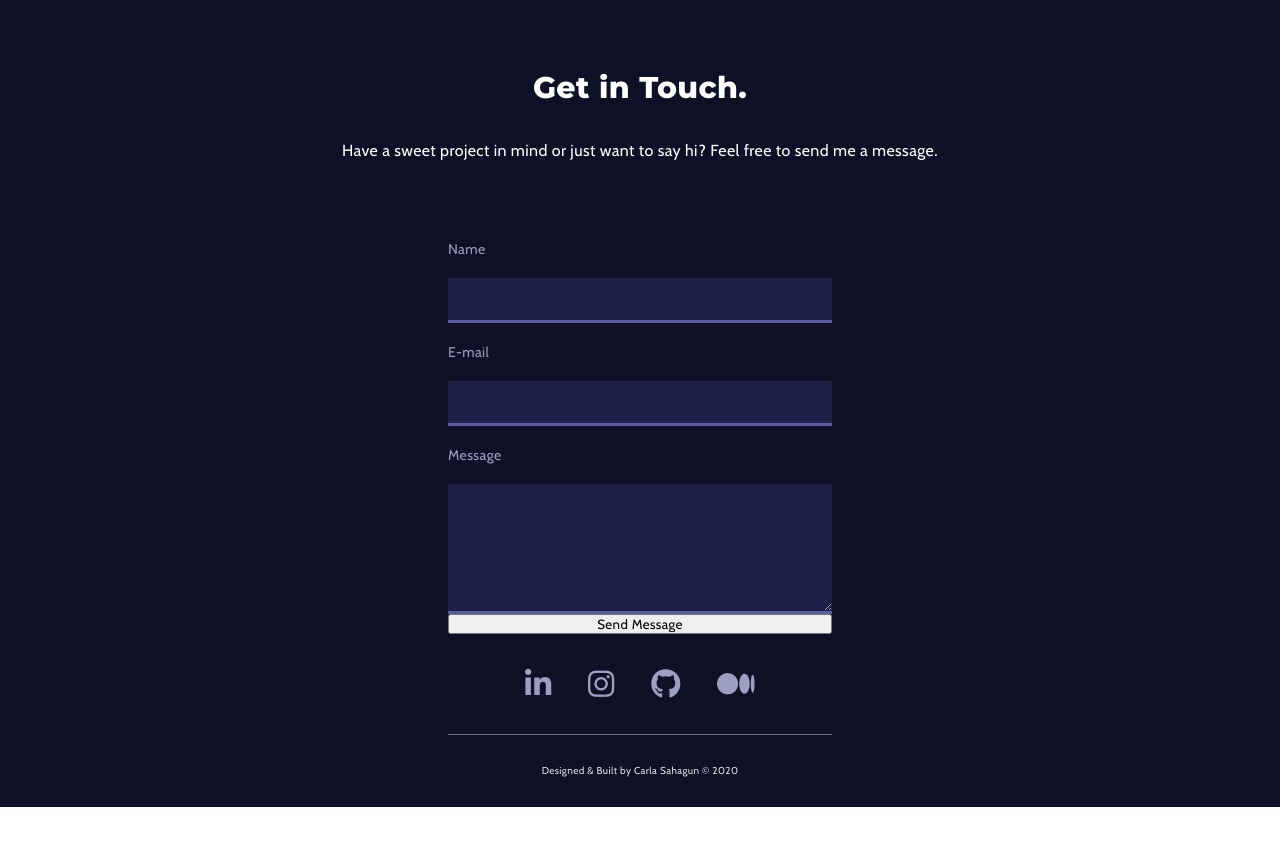
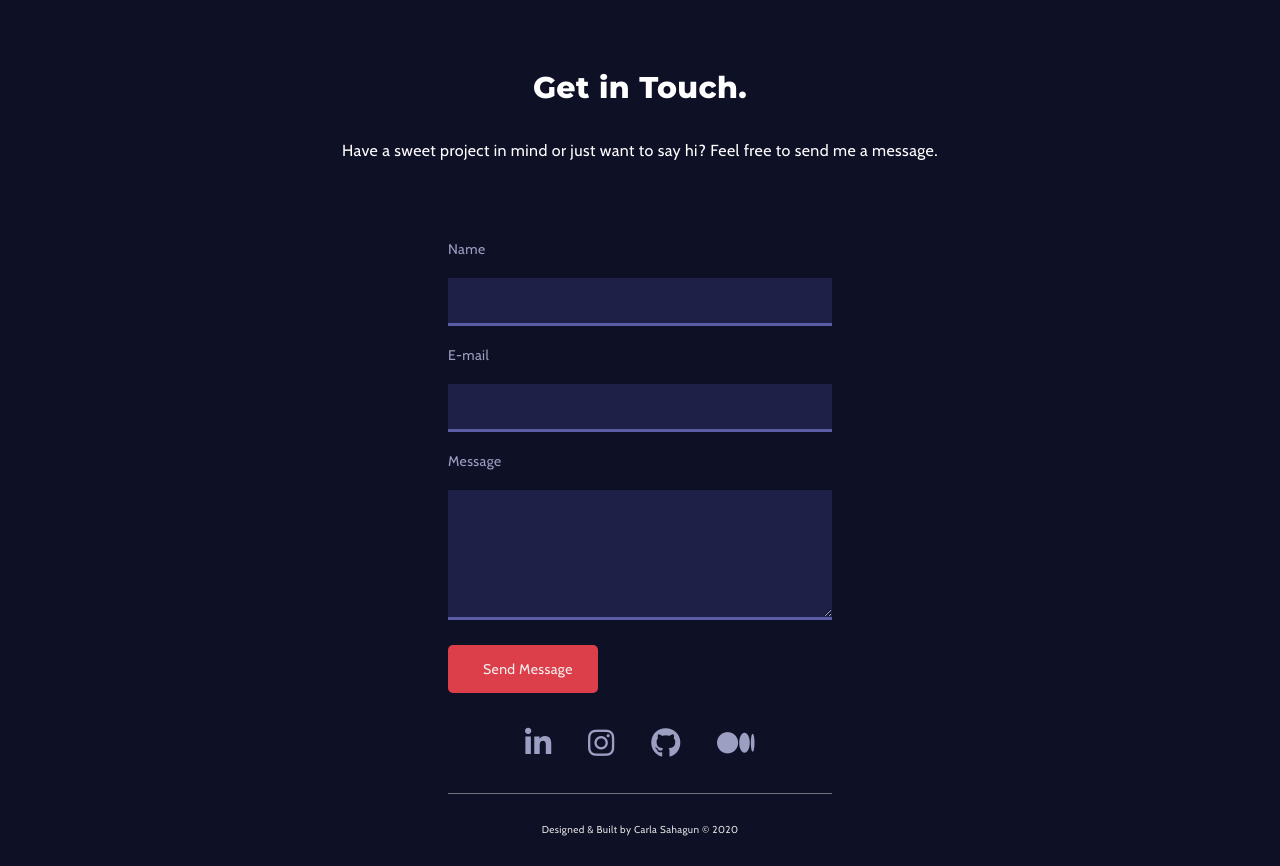
Before and after one commit to itacamba/portfolio-v2, a PHP site: page / in a window 1280 px wide. Shown: the part 4967-5833 px from the top of the page. Before the commit the page ends 5774 px from the top, so only its background shows below. Run offline with PHP 8.4, Linux system fonts and the light colour scheme; some libraries are stand-ins or nearby versions.

Commit message:
changed title of page, and added carla favicon

```diff
--- a/index.html
+++ b/index.html
@@ -6,7 +6,8 @@
     <link rel="stylesheet" href="styles.css">
     <script src="https://kit.fontawesome.com/5eb26f0a00.js" crossorigin="anonymous"></script>
     <link href="https://fonts.googleapis.com/css2?family=Cabin:wght@400;500&family=Montserrat:wght@400;500;800;900&display=swap" rel="stylesheet">
-    <title>Document</title>
+    <link rel="icon" type="image/png" href="./images/favicon.ico"/>
+    <title>Carla Sahagun | Front End Developer in Virginia</title>
 </head>
 <body>
 
--- a/styles.css
+++ b/styles.css
@@ -507,6 +507,9 @@ svg circle:nth-child(1){
     border: none;
     border-bottom: 3px solid #5A5CA6;
     padding: 13px 0;
+    font-size: 16px;
+    color: #e3e3e3;
+    padding-left: 10px;
 }
 
 label{
@@ -520,8 +523,12 @@ textarea{
     height: 130px;
     border-bottom: 3px solid #5A5CA6;
     background: #1F2048;
+    font-size: 16px;
+    color: #e3e3e3;
+    padding-left: 10px;
+    padding-top: 10px;
 }
-input[type=submit]{
+input[type=button]{
     margin-top: 25px;
     font-size: 14px;
     width: 150px;
```
Also changed, not shown: images/carla-icon_1@4x.png (added), images/favicon.ico (added), 3 other files.
